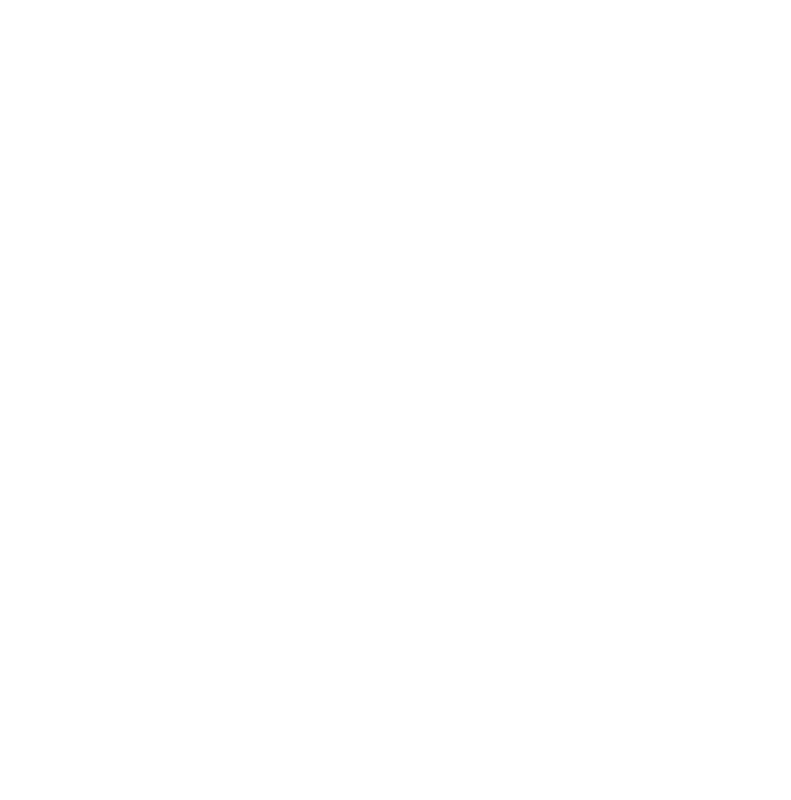
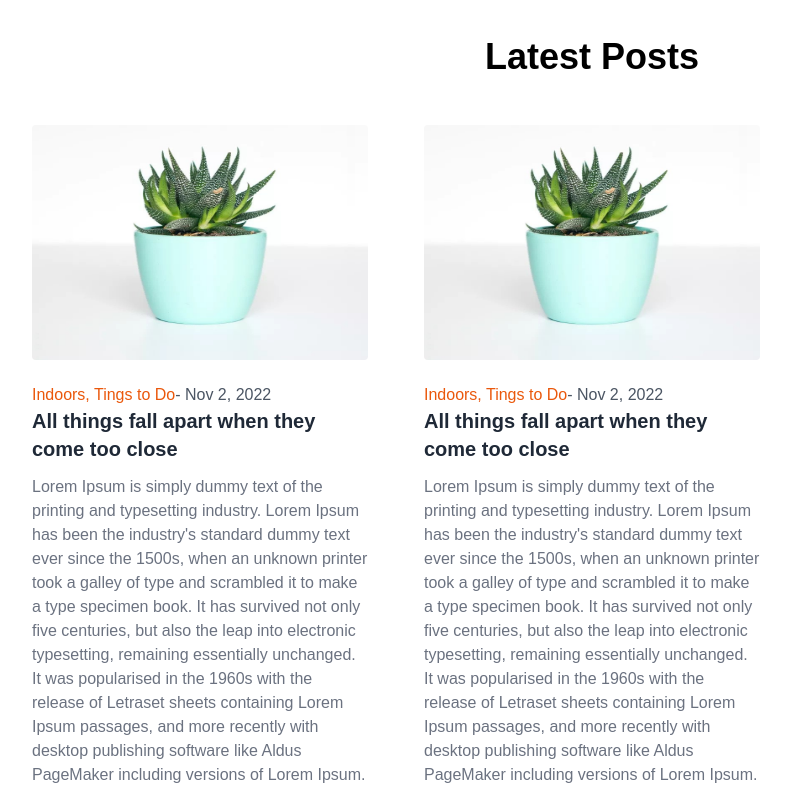
Before and after one commit to McVyp/blog, a Next.js app: page / in a window 1280 px wide. Shown: the part 900-1700 px from the top of the page, without its empty margins (48-839 px from the left). Before the commit the page ends 885 px from the top, so only its background shows below. Built offline with nearby package versions, Linux system fonts and the light colour scheme.

Commit message:
added latest

```diff
--- /dev/null
+++ b/components/section2.js
@@ -0,0 +1,50 @@
+import Link from "next/link";
+import Image from "next/image";
+import Author from "./_child/author";
+
+export default function Section2() {
+  return (
+    <section className='container mx-auto md:px-20 py-10'>
+        <h1 className='font-bold text-4xl py-12 text-center'>Latest Posts</h1>
+
+        <div className='grid md:grid-cols-2 lg:grid-cols-3 gap-14'>
+            {Post()}
+            {Post()}
+        </div>
+
+    </section>
+  )
+}
+
+function Post() {
+    return(
+        <div className='item'>
+            <div className='images'>
+                <Link href={"/"}>
+                    <a>
+                        <Image
+                            src={"/assets/images/img1.jpg"}
+                            width={500}
+                            height={350}
+                            alt=""
+                            className="rounded"
+                        />
+                    </a>
+                </Link>
+            </div>
+            <div className='info flex justify-center flex-col py-4'>
+                <div className="category">
+                    <Link href={"/"}><a className="text-orange-600 hover:text-orange-800">Indoors, Tings to Do</a></Link>
+                    <Link href={"/"}><a className="text-gray-600 hover:text-gray-800">- Nov 2, 2022</a></Link>
+                </div>
+                <div className="title">
+                    <Link href={"/"}><a className="text-xl  font-bold text-gray-800 hover:text-gray-600">All things fall apart when they come too close</a></Link>
+                </div>
+                <p className="text-gray-500 py-3">
+                Lorem Ipsum is simply dummy text of the printing and typesetting industry. Lorem Ipsum has been the industry&apos;s standard dummy text ever since the 1500s, when an unknown printer took a galley of type and scrambled it to make a type specimen book. It has survived not only five centuries, but also the leap into electronic typesetting, remaining essentially unchanged. It was popularised in the 1960s with the release of Letraset sheets containing Lorem Ipsum passages, and more recently with desktop publishing software like Aldus PageMaker including versions of Lorem Ipsum.
+                </p>
+                <Author />
+            </div>
+        </div>
+    )
+}
--- a/pages/index.js
+++ b/pages/index.js
@@ -3,12 +3,14 @@
 import Layout from '../layout/Layout'
 
 import Section1 from '../components/section1'
+import Section2 from '../components/section2'
 
 export default function Home() {
   return (
     <>
     <Layout>
       <Section1 />
+      <Section2 />
     </Layout>
     </>
   )
```
